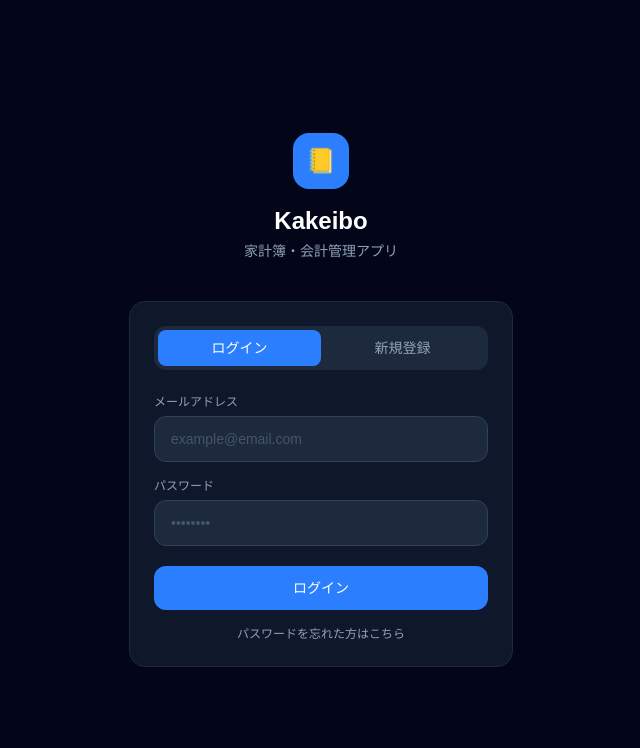
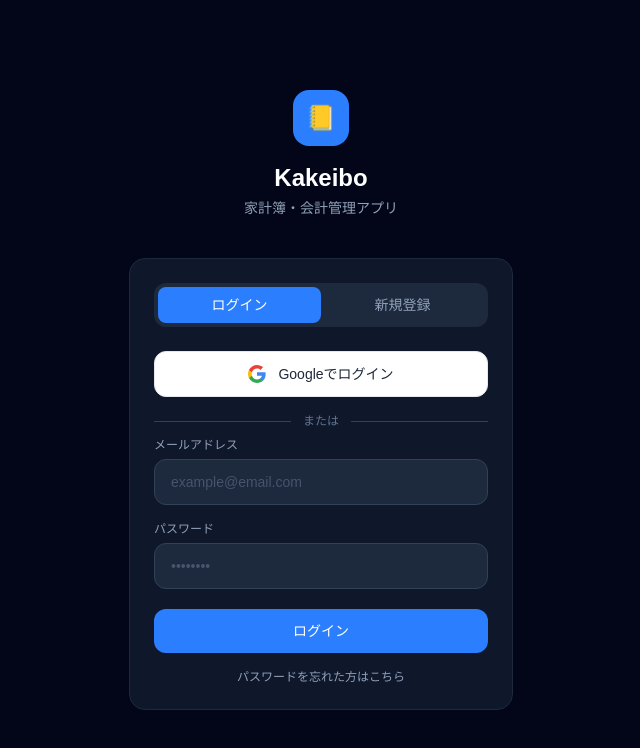
Before and after one commit to mina37373/kakeibo, a Next.js app: page /login in a window 1280 px wide. Shown: the top 748 px of the page, without its empty margins (319-959 px from the left). Built offline with nearby package versions, Linux system fonts and the light colour scheme; no server answers.

Commit message:
Add Google OAuth login button

```diff
--- a/app/login/page.tsx
+++ b/app/login/page.tsx
@@ -12,6 +12,17 @@
   const [error, setError] = useState('')
   const [mode, setMode] = useState<'login' | 'signup' | 'reset'>('login')
   const [resetSent, setResetSent] = useState(false)
+
+  const handleGoogle = async () => {
+    setLoading(true)
+    setError('')
+    const { error } = await supabase.auth.signInWithOAuth({
+      provider: 'google',
+      options: { redirectTo: `${window.location.origin}/dashboard` },
+    })
+    if (error) setError('Googleログインに失敗しました: ' + error.message)
+    setLoading(false)
+  }
 
   const handleSubmit = async (e: React.FormEvent) => {
     e.preventDefault()
@@ -64,6 +75,22 @@
             >
               新規登録
             </button>
+          </div>
+
+          <button
+            type="button"
+            onClick={handleGoogle}
+            disabled={loading}
+            className="w-full flex items-center justify-center gap-3 bg-white hover:bg-gray-50 text-gray-800 rounded-xl py-3 text-sm font-medium mb-4 transition-colors disabled:opacity-50 border border-gray-200"
+          >
+            <svg width="18" height="18" viewBox="0 0 18 18"><path fill="#4285F4" d="M17.64 9.2c0-.637-.057-1.251-.164-1.84H9v3.481h4.844c-.209 1.125-.843 2.078-1.796 2.717v2.258h2.908c1.702-1.567 2.684-3.875 2.684-6.615z"/><path fill="#34A853" d="M9 18c2.43 0 4.467-.806 5.956-2.184l-2.908-2.258c-.806.54-1.837.86-3.048.86-2.344 0-4.328-1.584-5.036-3.711H.957v2.332C2.438 15.983 5.482 18 9 18z"/><path fill="#FBBC05" d="M3.964 10.707c-.18-.54-.282-1.117-.282-1.707s.102-1.167.282-1.707V4.961H.957C.347 6.175 0 7.55 0 9s.348 2.825.957 4.039l3.007-2.332z"/><path fill="#EA4335" d="M9 3.58c1.321 0 2.508.454 3.44 1.345l2.582-2.58C13.463.891 11.426 0 9 0 5.482 0 2.438 2.017.957 4.961L3.964 7.293C4.672 5.166 6.656 3.58 9 3.58z"/></svg>
+            Googleでログイン
+          </button>
+
+          <div className="flex items-center gap-3 mb-2">
+            <div className="flex-1 h-px bg-slate-700" />
+            <span className="text-xs text-slate-500">または</span>
+            <div className="flex-1 h-px bg-slate-700" />
           </div>
 
           <form onSubmit={handleSubmit} className="flex flex-col gap-4">
```
